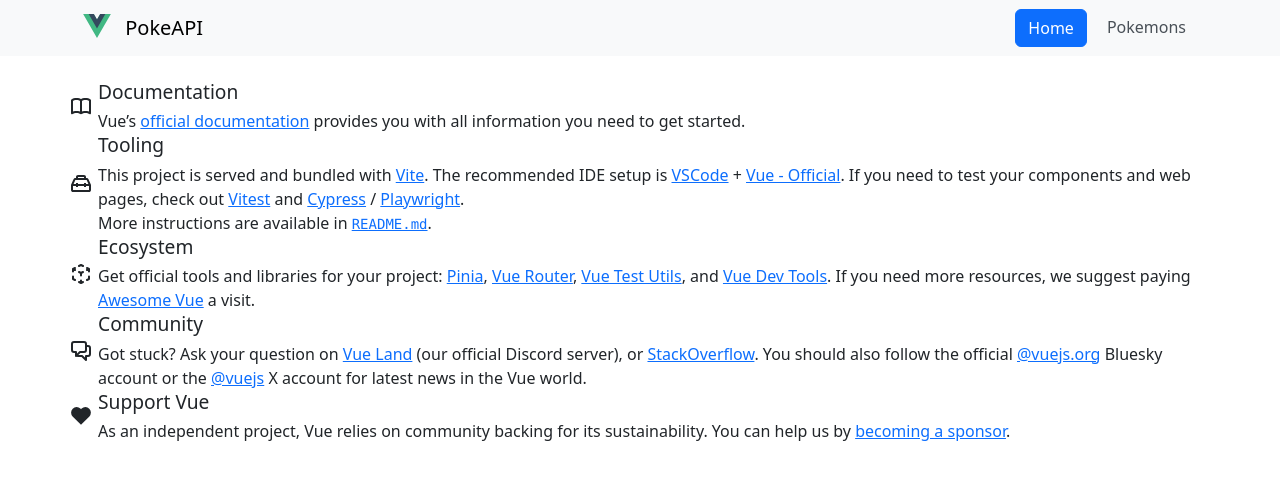
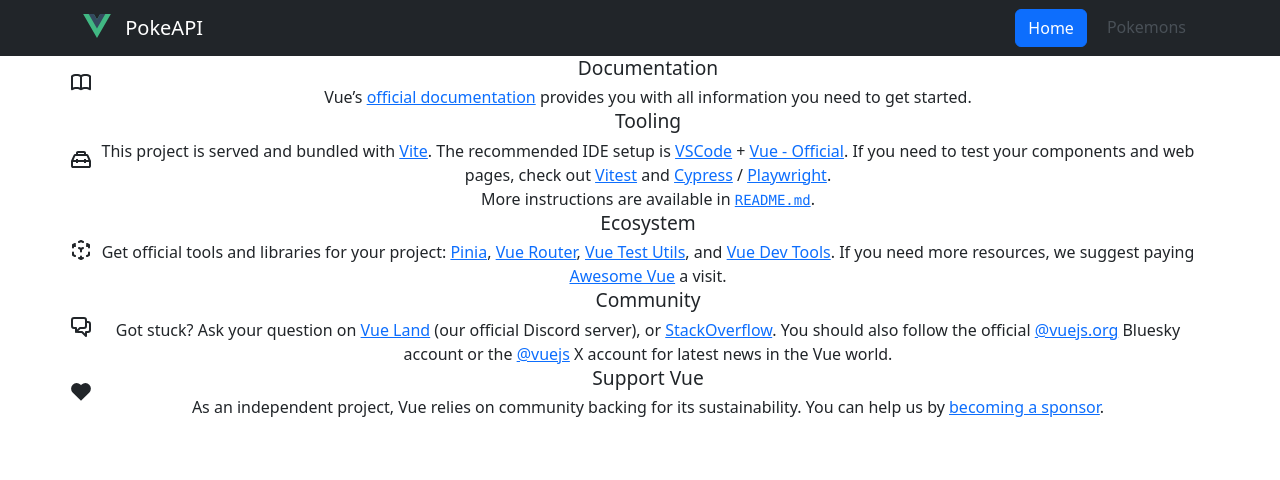
Before and after one commit to ximeBallin/Vue.js-CAPACITACION-, a Vue app in the folder router-1/: page / in a window 1280 px wide. Shown: the top 480 px of the page. Built offline with nearby package versions, Linux system fonts and the light colour scheme; a small style sheet from the web is missing.

Commit message:
feat (Detalles-Bootstrap):✨update pagination buttons with margin top and correct next button disabled binding

```diff
--- a/router-1/src/App.vue
+++ b/router-1/src/App.vue
@@ -3,7 +3,7 @@
 </script>
 
 <template>
-  <nav class="navbar navbar-light bg-light px-4">
+  <nav class="navbar navbar-light bg-light px-4 bg-dark navbar-dark">
     <div class="container">
       <router-link class="navbar-brand" to="/">
         <img
@@ -27,7 +27,7 @@
     </div>
   </nav>
 
-  <div class="container mt-4">
+  <div class="container text-center">
     <RouterView />
   </div>
 </template>
--- a/router-1/src/views/PokeView.vue
+++ b/router-1/src/views/PokeView.vue
@@ -8,7 +8,7 @@
 const { getData, data, loading, error } = useGetData();
 
 const back = () => {
-  router.push("/pokemons");
+  router.push("/pokemones");
 };
 
 getData(`https://pokeapi.co/api/v2/pokemon/${route.params.name}`);
--- a/router-1/src/views/pokemonsView.vue
+++ b/router-1/src/views/pokemonsView.vue
@@ -12,13 +12,14 @@
   <p v-if="loading">Cargando información...</p>
   <div class="alert alert-danger mt-2" v-if="error">{{ error }}</div>
   <div v-if="data">
-    <ul>
-      <li v-for="poke in data.results">
+    <ul class="list-group">
+      <li v-for="poke in data.results" class="list-group-item">
         <router-link :to="`/pokemones/${poke.name}`">{{
             poke.name
           }}</router-link>
       </li>
     </ul>
+    <div class="mt-2"></div>
     <button
         :disabled="!data.previous"
         class="btn btn-success me-2"
@@ -26,7 +27,11 @@
     >
       Previous
     </button>
-    <button :disabled="!data.previous" class="btn btn-primary" @click="getData(data.next)">
+    <button
+        :disabled="!data.next"
+        class="btn btn-primary"
+        @click="getData(data.next)"
+    >
       Next
     </button>
   </div>
```
